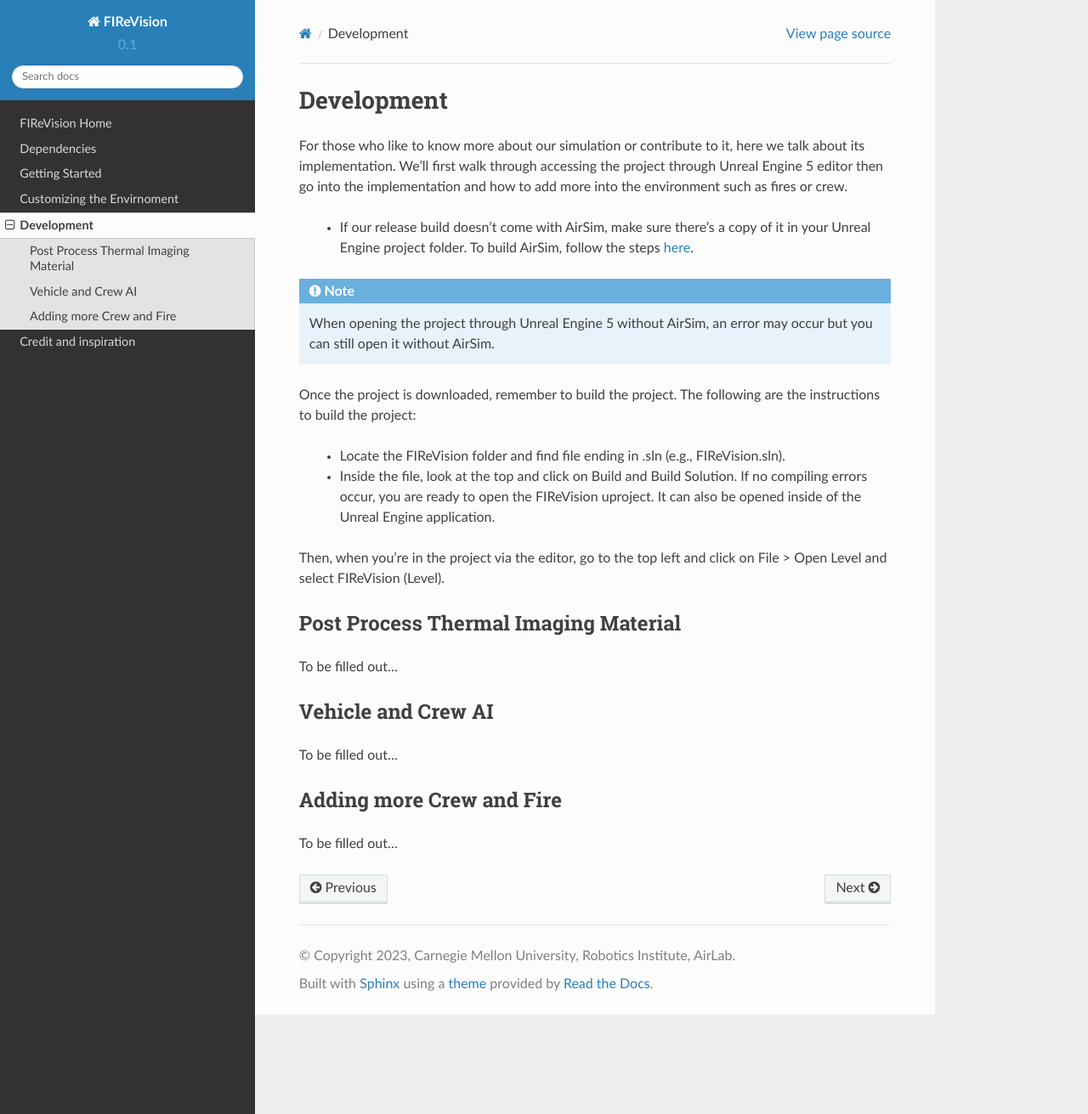
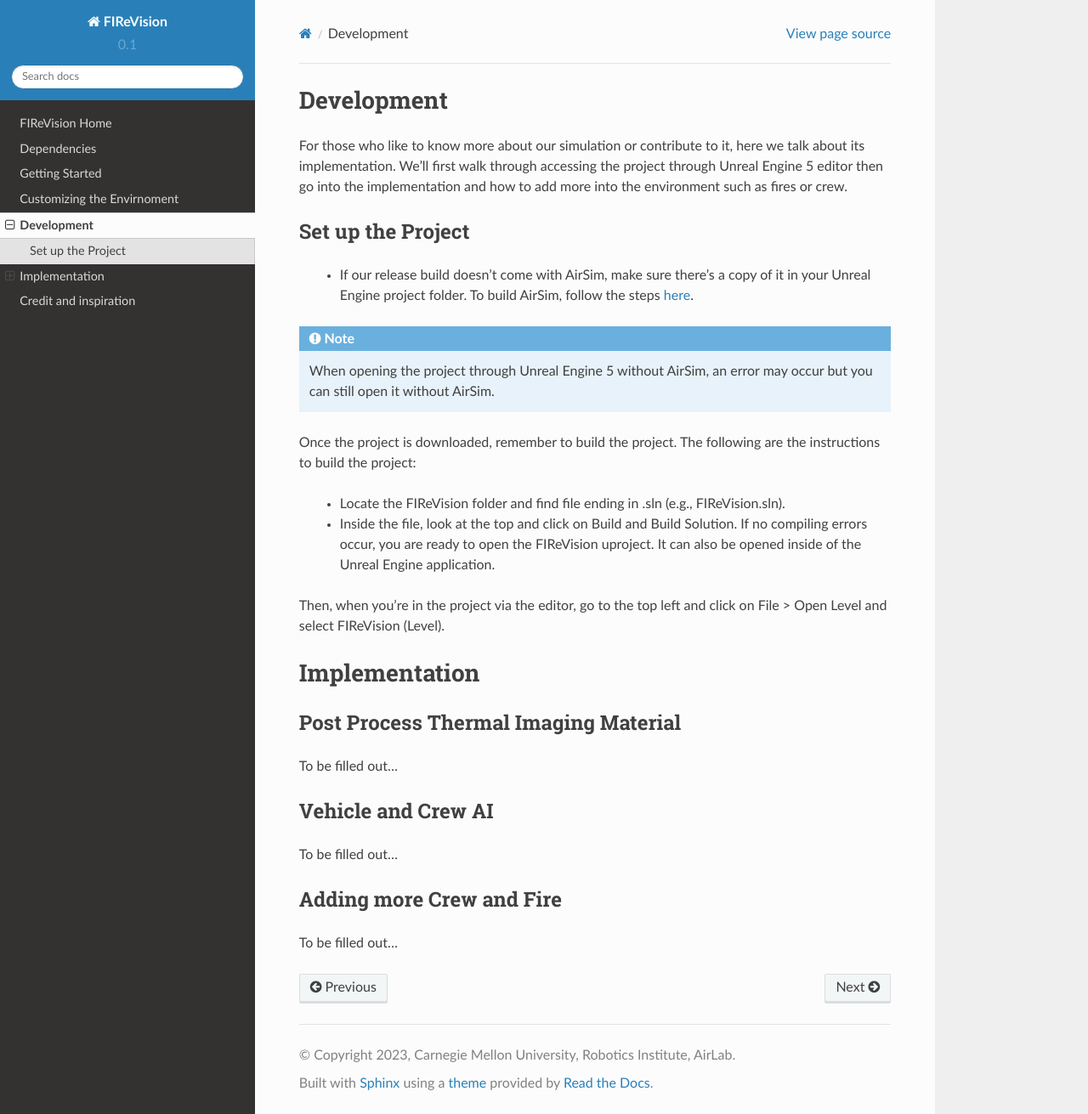
Before and after one commit to castacks/firevision_sim, a Sphinx documentation site: the page built from docs/development.rst, in a window 1280 px wide and 1311 px high. Shown: the whole window at 85% size. Built offline with Sphinx 7.4.7 and the Read the Docs theme 2.0.0, drawn with Linux system fonts in a browser that asks for light colours.

Commit message:
Update development.rst

```diff
--- a/docs/development.rst
+++ b/docs/development.rst
@@ -2,6 +2,8 @@ Development
 =====
 For those who like to know more about our simulation or contribute to it, here we talk about its implementation. We'll first walk through accessing the project through Unreal Engine 5 editor then go into the implementation and how to add more into the environment such as fires or crew.
 
+Set up the Project
+----
     - If our release build doesn’t come with AirSim, make sure there’s a copy of it in your Unreal Engine project folder. To build AirSim, follow the steps `here <https://sublime-and-sphinx-guide.readthedocs.io/en/latest/references.html>`_.
 .. note:: When opening the project through Unreal Engine 5 without AirSim, an error may occur but you can still open it without AirSim.
 
@@ -12,7 +14,8 @@ Once the project is downloaded, remember to build the project. The following are
 Then, when you're in the project via the editor, go to the top left and click on File > Open Level and select FIReVision (Level).
 
 
-
+Implementation
+====
 Post Process Thermal Imaging Material
 -----
 To be filled out...
```
